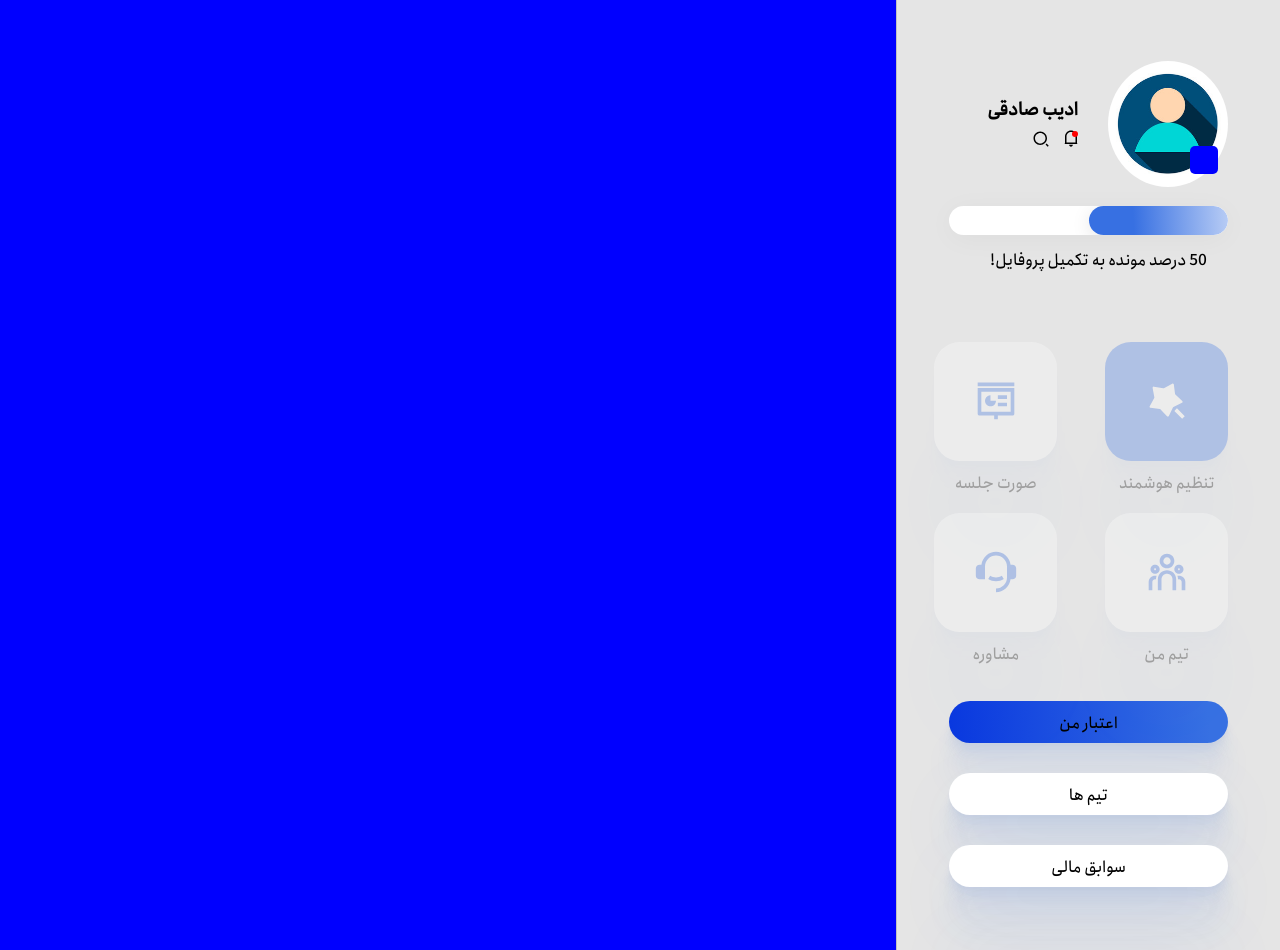
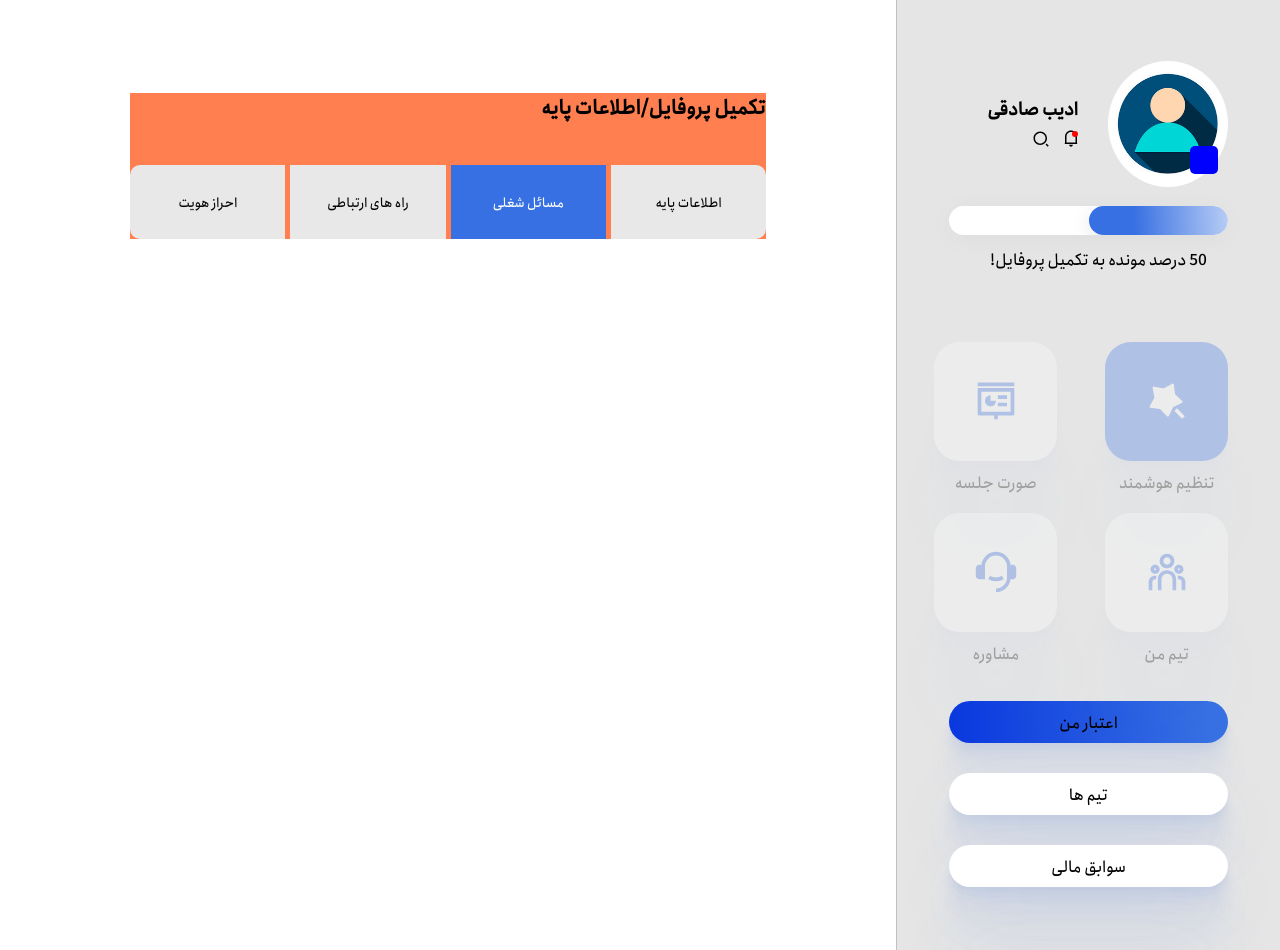
Before and after one commit to adibsadeghi1993/uplaw, a React (Create React App) app: page / in a window 1280 px wide. Built offline with nearby package versions, Linux system fonts and the light colour scheme; some icons are missing.

Commit message:
validation for job was created

```diff
--- a/src/components/userInfo/jobIssues/JobIssues.js
+++ b/src/components/userInfo/jobIssues/JobIssues.js
@@ -1,16 +1,31 @@
 import React from "react";
 import UserProfile from "../commonFiles/userProfile/UserProfile";
+import JobDetailes from "./jobDetailes/JobDetailes";
 import "./jobIssues.css";
+import { useFormik } from "formik";
+import {validationSchema} from "./JobValidation";
 
+const JobIssues = ({ step, setStep, progress, setProgress }) => {
 
-const JobIssues = ({progress}) => {
+const initialValues={
+    jobTitle:"",
+    jobLevel:"",
+    companyName:"",
+    skills:""
+}
+
+    const formik = useFormik({
+        initialValues,
+        validateOnMount: true,
+        validationSchema,
+      });
   return (
     <main className="jobIssues">
       <section className="profilesection">
         <UserProfile progress={progress} />
       </section>
-      <section className='jobIssues_info'>
-
+      <section className="jobIssues_info">
+          <JobDetailes step={step} setProgress={setProgress} setStep={setStep} progress={progress}/>
       </section>
     </main>
   );
--- /dev/null
+++ b/src/components/userInfo/jobIssues/JobValidation.js
@@ -0,0 +1,19 @@
+
+import * as Yup from "yup";
+export const validationSchema = Yup.object({
+    jobTitle: Yup.string()
+      .min(1, "is short")
+      .max(15, "is long")
+      .required("عنوان شغلی الزامی است"),
+      jobLevel: Yup.string()
+      .min(2, "is short")
+      .max(15, "is long")
+      .required("سطح خود در شغل مورد نظر الزامی است"),
+      companyName: Yup.string()
+      .min(1, "is short")
+      .max(15, "is long")
+      .required("نام شرکت الزامی است"),
+      skills: Yup.string()
+      .required("ذکر مهارت الزامی است"),
+
+  });
--- a/src/components/userInfo/jobIssues/jobDetailes/JobDetailes.js
+++ b/src/components/userInfo/jobIssues/jobDetailes/JobDetailes.js
@@ -0,0 +1,18 @@
+import React from "react";
+import UserStep from "../../commonFiles/userStep/UserStep";
+import "./jobDetailes.css";
+
+const JobDetailes = ({ step, setStep, progress, setProgress }) => {
+  return (
+    <section className="job_detaile">
+      <UserStep
+        step={step}
+        setStep={setStep}
+        setProgress={setProgress}
+        progress={progress}
+      />
+    </section>
+  );
+};
+
+export default JobDetailes;
--- /dev/null
+++ b/src/components/userInfo/jobIssues/jobDetailes/jobDetailes.css
@@ -0,0 +1,6 @@
+.job_detaile {
+    width: 71%;
+    margin: 93px auto 50px;
+    max-width: 707px;
+    background-color: coral;
+  }
--- a/src/components/userInfo/jobIssues/jobIssues.css
+++ b/src/components/userInfo/jobIssues/jobIssues.css
@@ -10,5 +10,5 @@
 }
 .jobIssues_info{
     grid-column: 2/3;
-    background-color: blue;
+
 }
--- a/src/pages/Dashbord.js
+++ b/src/pages/Dashbord.js
@@ -1,5 +1,4 @@
 import React,{useState} from 'react'
-import { useFormik } from 'formik';
 import BasicInfo from '../components/userInfo/basicInfo/BasicInfo';
 import JobIssues from '../components/userInfo/jobIssues/JobIssues';
 import Contact from '../components/userInfo/contact/Contact';
```
